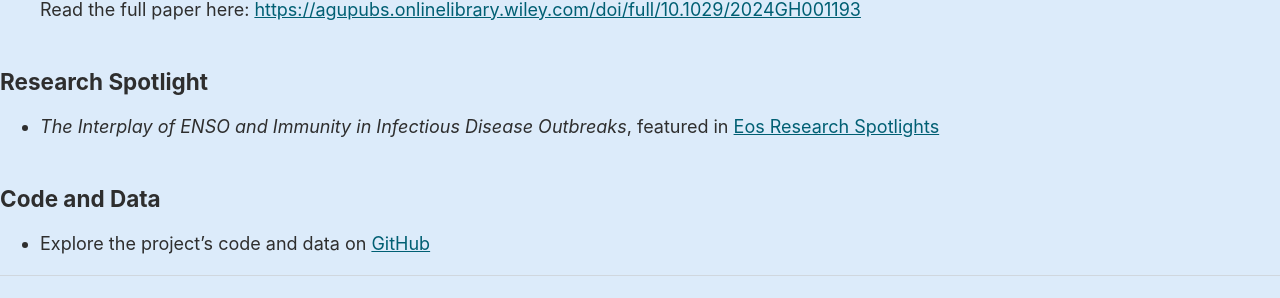
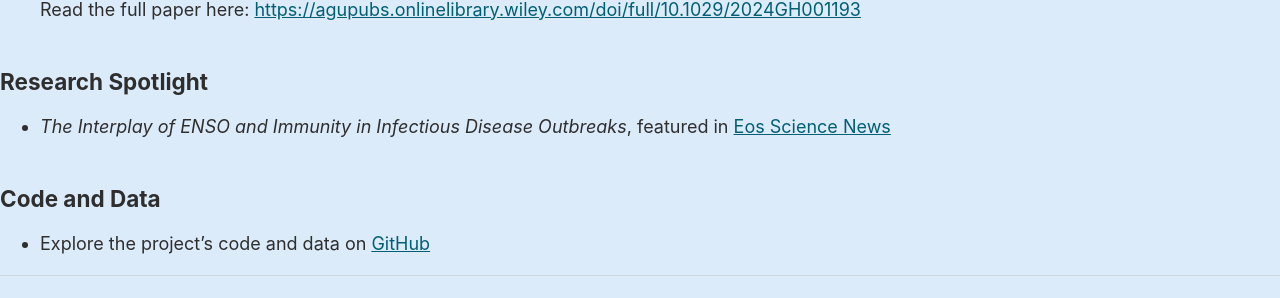
Before and after one commit to mayavchung/mayavchung.github.io, a Jekyll site: the page built from _research/enso-disease.md, in a window 1280 px wide and 1123 px high. Shown: the part 425-723 px from the top of the window. Built offline with Jekyll 4.4.1, drawn with Linux system fonts in a browser that asks for light colours; a script that is not in the unit is left out.

Commit message:
Update enso-disease.md

```diff
--- a/_research/enso-disease.md
+++ b/_research/enso-disease.md
@@ -15,7 +15,7 @@ Many infectious diseases are sensitive to environmental conditions, such as temp
 
 ## Research Spotlight
 
-- *The Interplay of ENSO and Immunity in Infectious Disease Outbreaks*, featured in [Eos Research Spotlights](https://eos.org/research-spotlights/the-interplay-of-enso-and-immunity-in-infectious-disease-outbreaks)
+- *The Interplay of ENSO and Immunity in Infectious Disease Outbreaks*, featured in [Eos Science News](https://eos.org/research-spotlights/the-interplay-of-enso-and-immunity-in-infectious-disease-outbreaks)
 
 ## Code and Data
 
```
